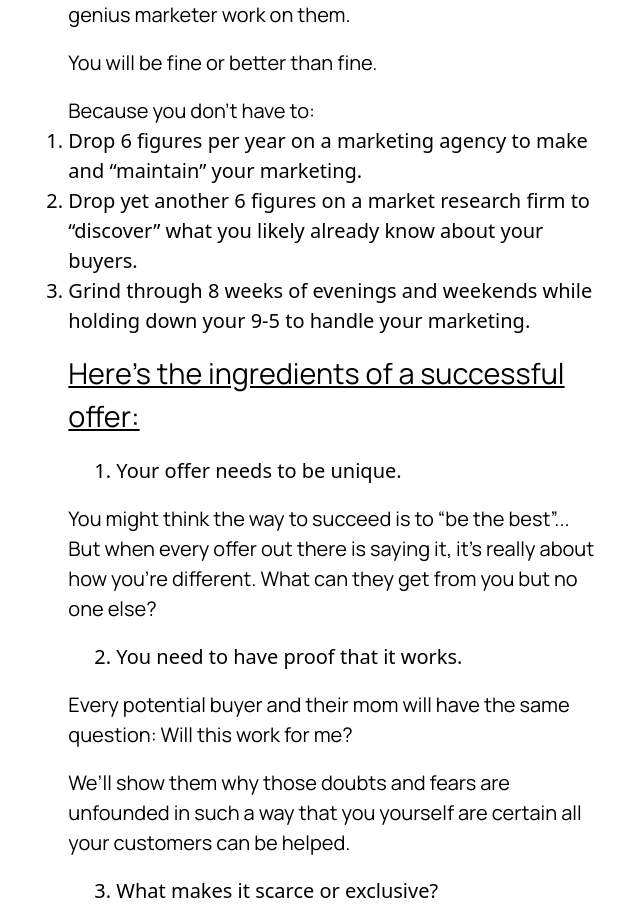
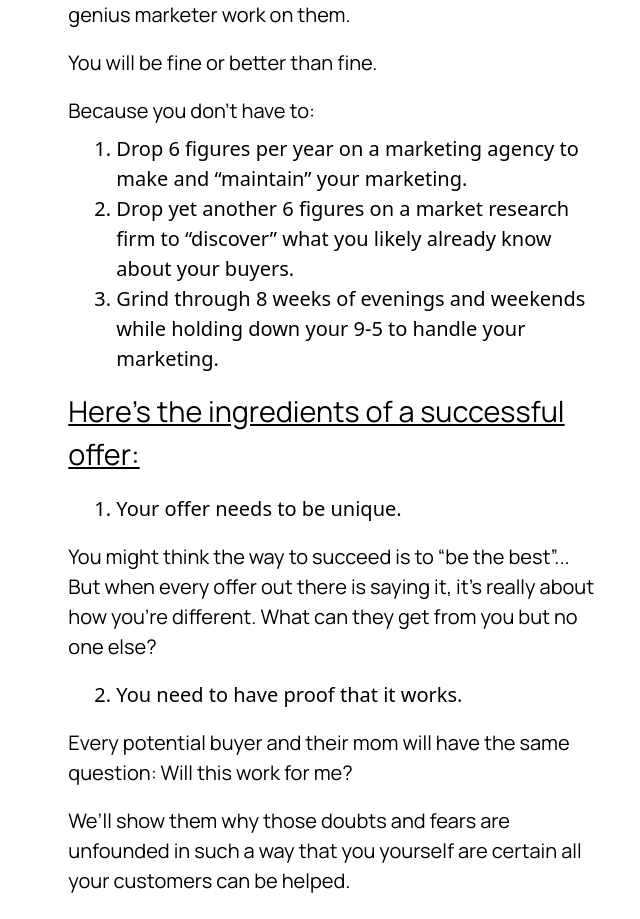
Before and after one commit to rolandm2017/some-sales-letter, a SvelteKit app: page / in a window 1280 px wide. Shown: the part 8672-9591 px from the top of the page, without its empty margins (305-945 px from the left). Built offline with nearby package versions, Linux system fonts and the light colour scheme.

Commit message:
further fixing of malformed list

```diff
--- a/src/routes/+page.svelte
+++ b/src/routes/+page.svelte
@@ -375,7 +375,7 @@
         </p>
         <p>You will be fine or better than fine.</p>
         <p>Because you don’t have to:</p>
-        <ul>
+        <ul class="ml-12 mt-2">
           <li class="list-decimal">
             Drop 6 figures per year on a marketing agency to make and “maintain” your marketing.
           </li>
```
